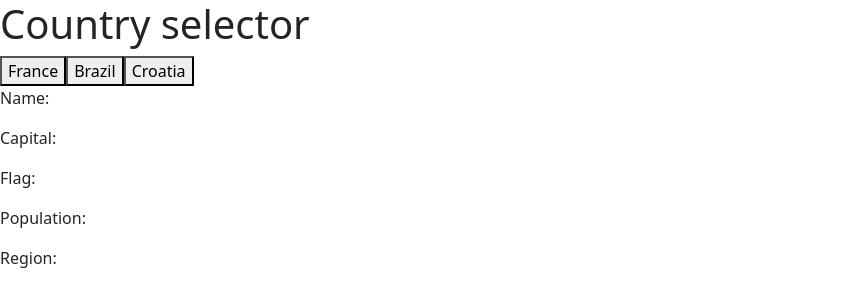
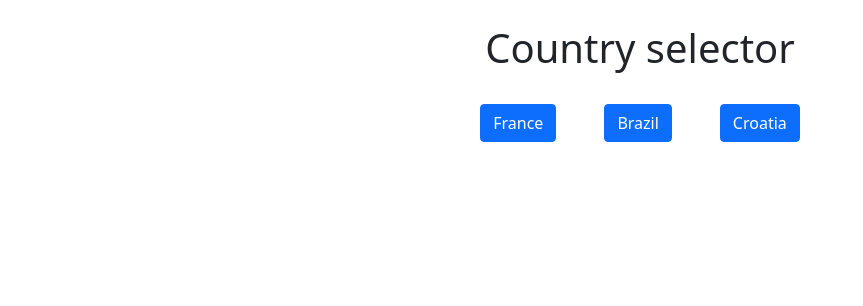
Before and after one commit to pauline-wim/react-countries, a React (Create React App) app: page / in a window 1280 px wide. Shown: the top 306 px of the page, without its empty margins (0-863 px from the left). Built offline with nearby package versions, Linux system fonts and the light colour scheme.

Commit message:
Add Card.js & CSS

```diff
--- a/src/App.js
+++ b/src/App.js
@@ -1,6 +1,7 @@
 import React from "react";
 // Components
 import Button from "./components/Button";
+import Card from "./components/Card";
 // CSS
 import "bootstrap/dist/css/bootstrap.min.css";
 
@@ -9,6 +10,7 @@ class App extends React.Component {
     super(props);
 
     this.state = {
+      display: "d-none",
       country: [],
       name: "",
       capital: "",
@@ -48,12 +50,13 @@ class App extends React.Component {
           return this.setState({
             name: elem.name,
             capital: elem.capital,
-            flag: elem.flag,
+            flag: elem.flags.png,
             population: elem.population,
             region: elem.region,
           });
         });
       });
+    this.setState({ display: "d-flex" });
   }
 
   // componentDidUpdate(prevProps, prevState) {
@@ -63,18 +66,23 @@ class App extends React.Component {
 
   render() {
     return (
-      <section>
-        <h1>Country selector</h1>
-        <Button onClick={() => this.getCountry("france")}>France</Button>
-        <Button onClick={() => this.getCountry("brazil")}>Brazil</Button>
-        <Button onClick={() => this.getCountry("croatia")}>Croatia</Button>
+      <section className="p-4 d-flex flex-column justify-content-center align-items-center">
+        <h1 className="pb-4">Country selector</h1>
         <div>
-          <p>Name: {this.state.name}</p>
-          <p>Capital: {this.state.capital}</p>
-          <p>Flag: {this.state.flag}</p>
-          <p>Population: {this.state.population}</p>
-          <p>Region: {this.state.region}</p>
+          <Button onClick={() => this.getCountry("france")}>France</Button>
+          <Button onClick={() => this.getCountry("brazil")}>Brazil</Button>
+          <Button onClick={() => this.getCountry("croatia")}>Croatia</Button>
         </div>
+        <article className="w-50">
+          <Card
+            display={this.state.display}
+            name={this.state.name}
+            capital={this.state.capital}
+            flag={this.state.flag}
+            population={this.state.population}
+            region={this.state.region}
+          />
+        </article>
       </section>
     );
   }
--- a/src/components/Button.js
+++ b/src/components/Button.js
@@ -4,7 +4,14 @@ import "bootstrap/dist/css/bootstrap.min.css";
 
 class Button extends React.Component {
   render() {
-    return <button onClick={this.props.onClick}>{this.props.children}</button>;
+    return (
+      <button
+        className="btn btn-primary me-4 ms-4"
+        onClick={this.props.onClick}
+      >
+        {this.props.children}
+      </button>
+    );
   }
 }
 
--- /dev/null
+++ b/src/components/Card.js
@@ -0,0 +1,21 @@
+import React from "react";
+// CSS
+import "bootstrap/dist/css/bootstrap.min.css";
+
+class Card extends React.Component {
+  render() {
+    return (
+      <div
+        className={`${this.props.display} flex-column justify-content-center align-items-center bg-light border rounded-3 m-3 p-4`}
+      >
+        <img className="pb-4" src={this.props.flag} alt="country flag" />
+        <p className="fw-bold fs-2">Name: {this.props.name}</p>
+        <p className="fs-3">Capital: {this.props.capital}</p>
+        <p>Population: {this.props.population}</p>
+        <p>Region: {this.props.region}</p>
+      </div>
+    );
+  }
+}
+
+export default Card;
```
